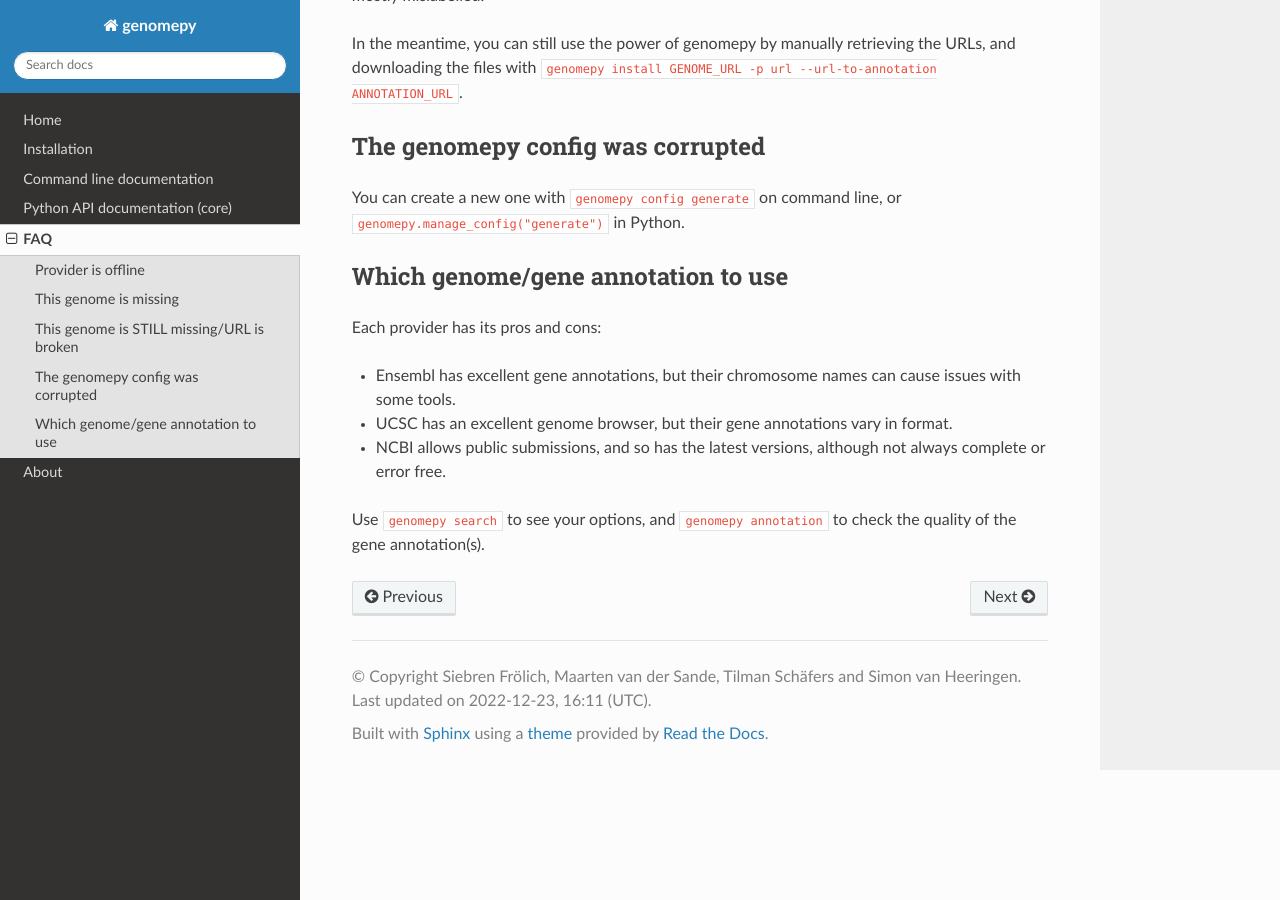
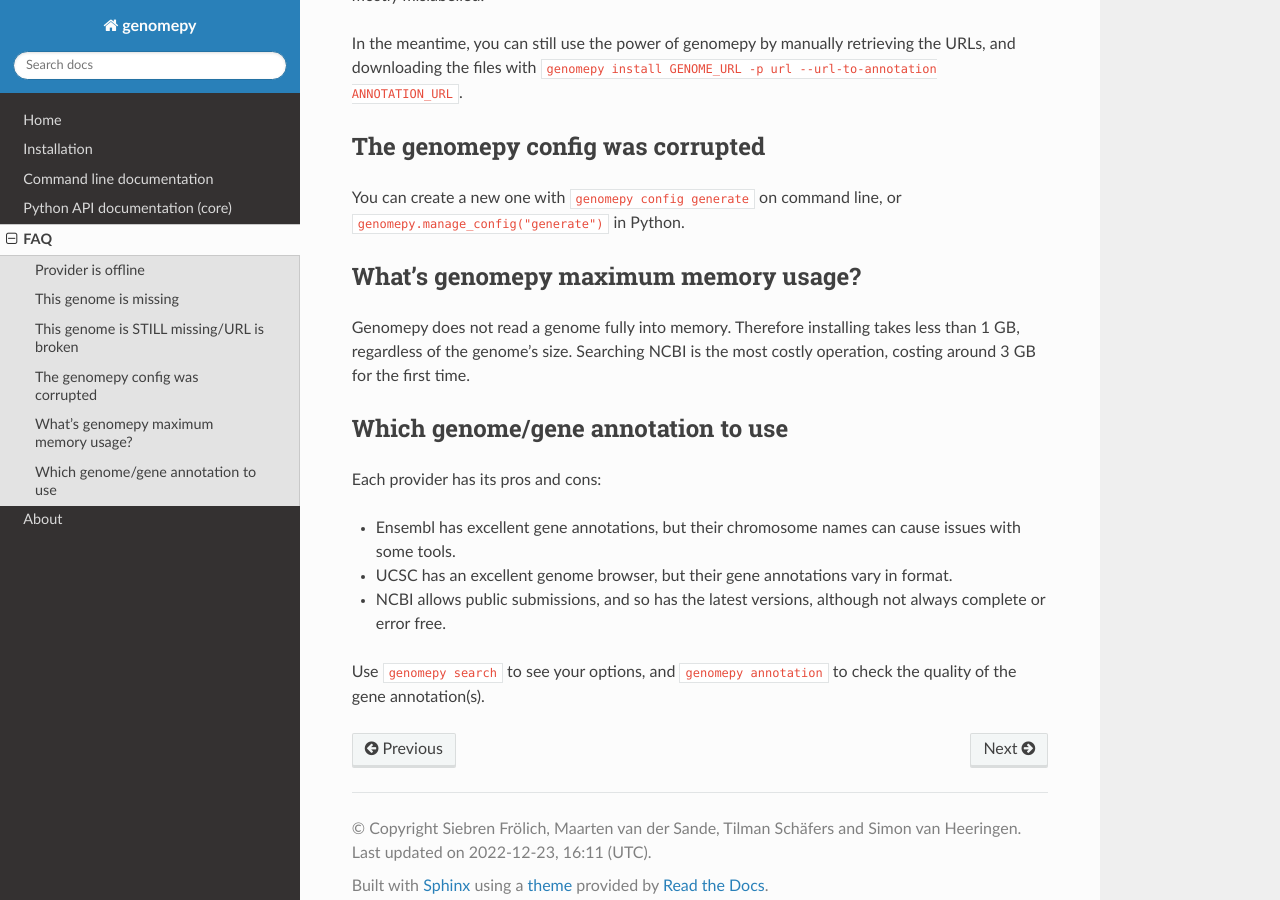
Before and after one commit to vanheeringen-lab/genomepy, a Sphinx documentation site: the page built from docs/content/help_faq.rst, in a window 1280 px wide and 900 px high, scrolled down 827 px. Built offline with Sphinx 7.4.7 and the Read the Docs theme 2.0.0, drawn with Linux system fonts in a browser that asks for light colours; pages that are not in the unit, such as notebooks, are missing from menus.

Commit message:
memory usage FAQ + comment

````diff
--- a/README.md
+++ b/README.md
@@ -279,7 +279,7 @@ $ genomepy install hg38 --bgzip
 #### Other providers (any URL/local files)
 
 To use assemblies not on NCBI, UCSC, Ensembl or GENCODE, you can give a URL instead of a name, together with `--provider URL`.
-Similarly, if you have a local fasta file, you can install this using the filepath, together with `--provider Local`:
+Similarly, if you have a local FASTA file, you can install this using the filepath, together with `--provider Local`:
 
 ```bash
 $ genomepy install -p url https://research.nhgri.nih.gov/hydra/download/assembly/\Hm105_Dovetail_Assembly_1.0.fa.gz
@@ -347,7 +347,7 @@ $ genomepy plugin enable bwa star
 Enabled plugins: blacklist, bwa, star
 ```
 
-You can pass the number of threads to use for alignment with `genomepy install --threads` (default is 8).
+You can pass the number of threads to use for aligner index creation with `genomepy install --threads` (default is 8).
 
 ### Configuration
 
@@ -500,6 +500,11 @@ and downloading the files with `genomepy install GENOME_URL -p url --url-to-anno
 You can create a new one with `genomepy config generate` on command line,
 or `genomepy.manage_config("generate")` in Python.
 
+### What's genomepy maximum memory usage?
+Genomepy does not read a genome fully into memory.
+Therefore installing takes less than 1 GB, regardless of the genome's size.
+Searching NCBI is the most costly operation, costing around 3 GB for the first time.
+
 ### Which genome/gene annotation to use
 Each provider has its pros and cons:
 * Ensembl has excellent gene annotations, but their chromosome names can cause issues with some tools.
--- a/docs/content/about.rst
+++ b/docs/content/about.rst
@@ -7,7 +7,7 @@ About
    :end-line: 14
 
 .. mdinclude:: ../../README.md
-   :start-line: 534
+   :start-line: 539
 
 ..
    note: start- and end-line are 0-indexed.
--- a/docs/content/help_faq.rst
+++ b/docs/content/help_faq.rst
@@ -4,4 +4,4 @@ Frequently Asked Questions
 
 .. mdinclude:: ../../README.md
    :start-line: 470
-   :end-line: 510
+   :end-line: 515
````
